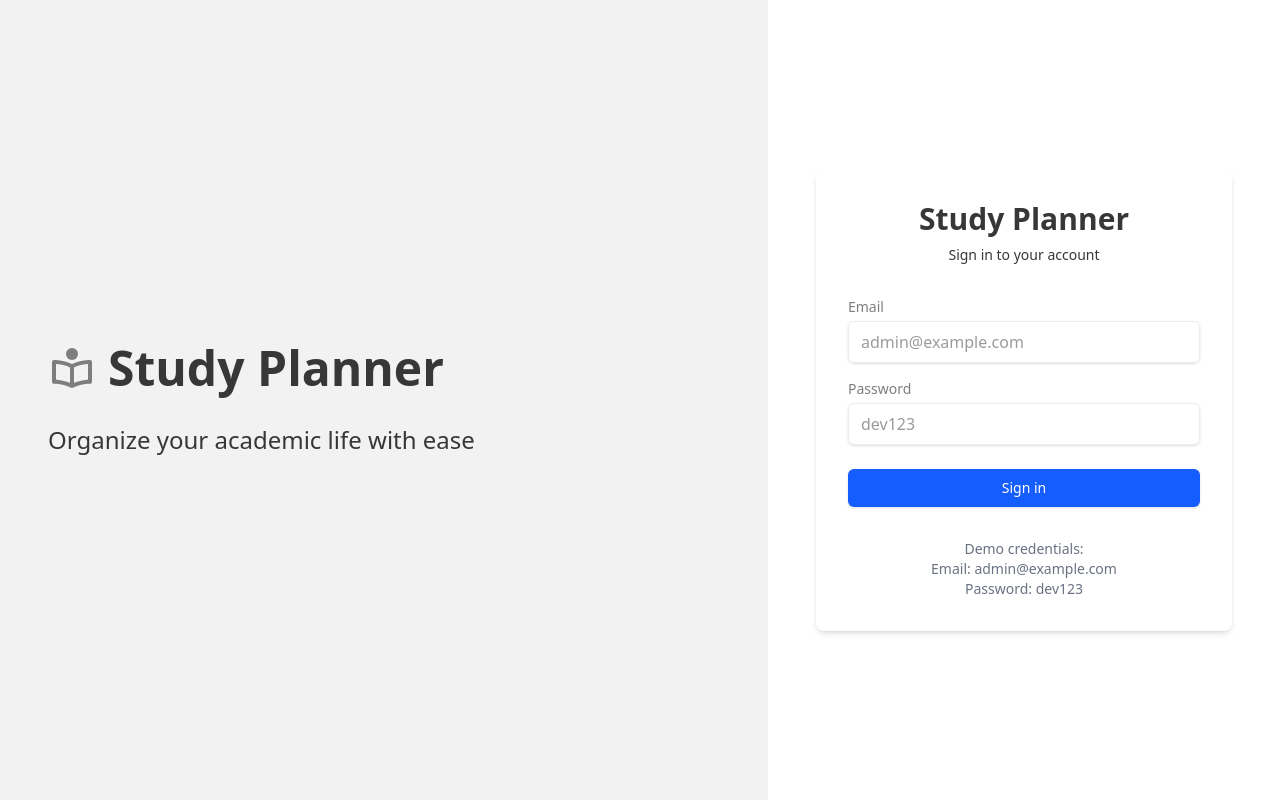
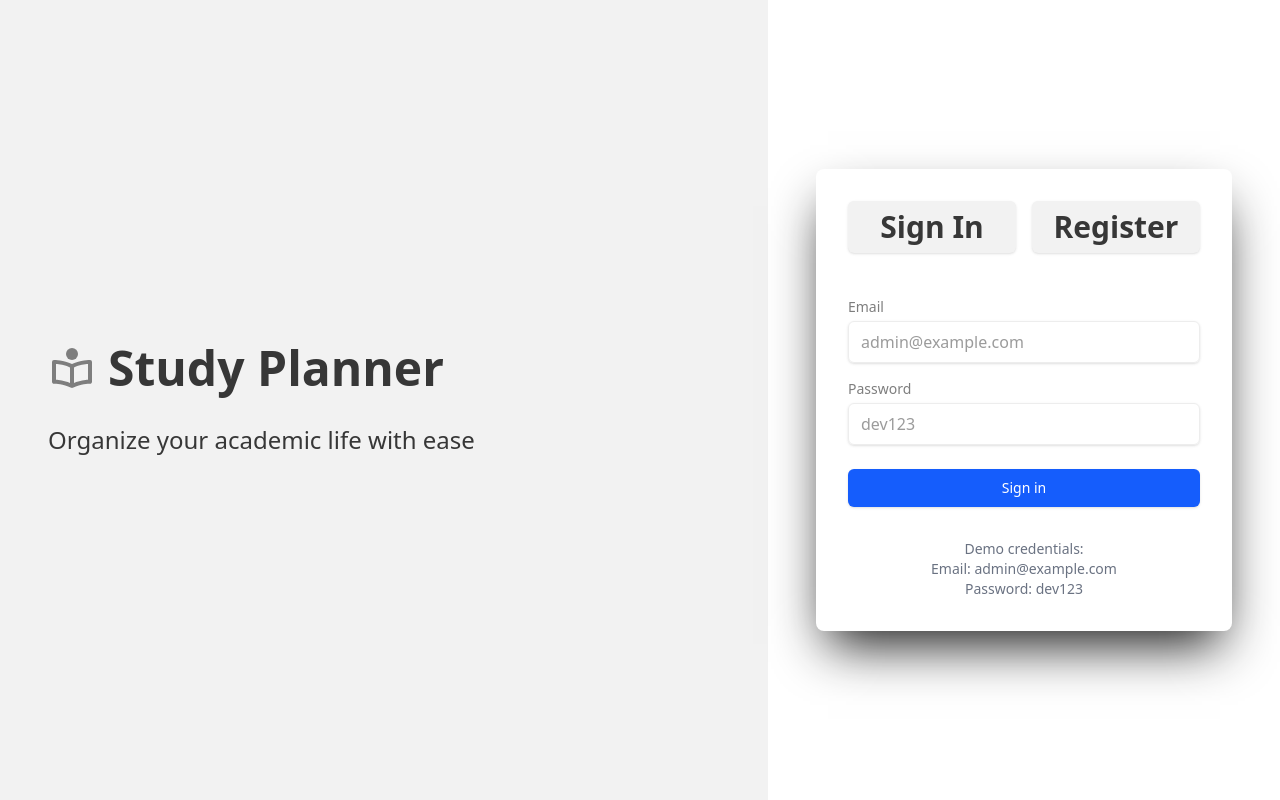
Before and after one commit to Kay199711/Studyplanner, a React (Vite) app in the folder frontend/: page / in a window 1280 px wide. Built offline with nearby package versions, Linux system fonts and the light colour scheme; no server answers.

Commit message:
added sign in and register buttons on the LoginRegister file

```diff
--- a/frontend/src/pages/landing/LoginRegister.jsx
+++ b/frontend/src/pages/landing/LoginRegister.jsx
@@ -9,6 +9,8 @@ export default function LoginRegister() {
   const [loading, setLoading] = useState(false);
   const { login } = useAuth();
   const navigate = useNavigate();
+
+
 
   const handleSubmit = async (e) => {
     e.preventDefault();
@@ -27,14 +29,32 @@ export default function LoginRegister() {
   };
 
   return (
-      <div className="max-w-md w-full space-y-8 p-8 bg-primary dark:bg-secondary-dark rounded-lg shadow-md">
-        <div>
-          <h2 className="text-3xl font-bold text-center text-txt-primary dark:text-txt-primary-dark">
-            Study Planner
+      <div className="max-w-md w-full space-y-8 p-8 bg-primary dark:bg-secondary-dark rounded-lg shadow-2xl shadow-secondary-dark dark:shadow-icon-dark">
+        <div className="flex space-x-4">
+
+        <button className='w-full flex justify-center py-2 px-4 border-transparent rounded-md shadow-sm text-sm font-medium text-txt-primary dark:text-txt-primary-dark bg-secondary dark:bg-primary-dark focus:ring-2 focus:ring-blue-500 mb-3'
+          onClick={() => {
+            /*{setIsSignIn(true);}
+            {setIsRegister(false);}*/
+          }}
+          >
+
+          <h2 className="text-3xl font-semibold text-center text-txt-primary dark:text-txt-primary-dark">
+            Sign In
           </h2>
-          <p className="mt-2 text-center text-sm text-txt-primary dark:text-txt-primary-dark">
-            Sign in to your account
-          </p>
+        </button>
+
+        <button className='w-full flex justify-center py-2 px-4 border-transparent rounded-md shadow-sm text-sm font-medium text-txt-primary dark:text-txt-primary-dark bg-secondary dark:bg-primary-dark focus:ring-2 focus:ring-blue-500 mb-3'
+          onClick={() => {
+            /*{setIsSignIn(false);}
+            {setIsRegister(true);}*/
+          }}
+        >
+          <h2 className="text-3xl font-semibold text-center text-txt-primary dark:text-txt-primary-dark">
+            Register
+          </h2>
+        </button>
+
         </div>
 
         <form className="mt-8 space-y-6" onSubmit={handleSubmit}>
```
